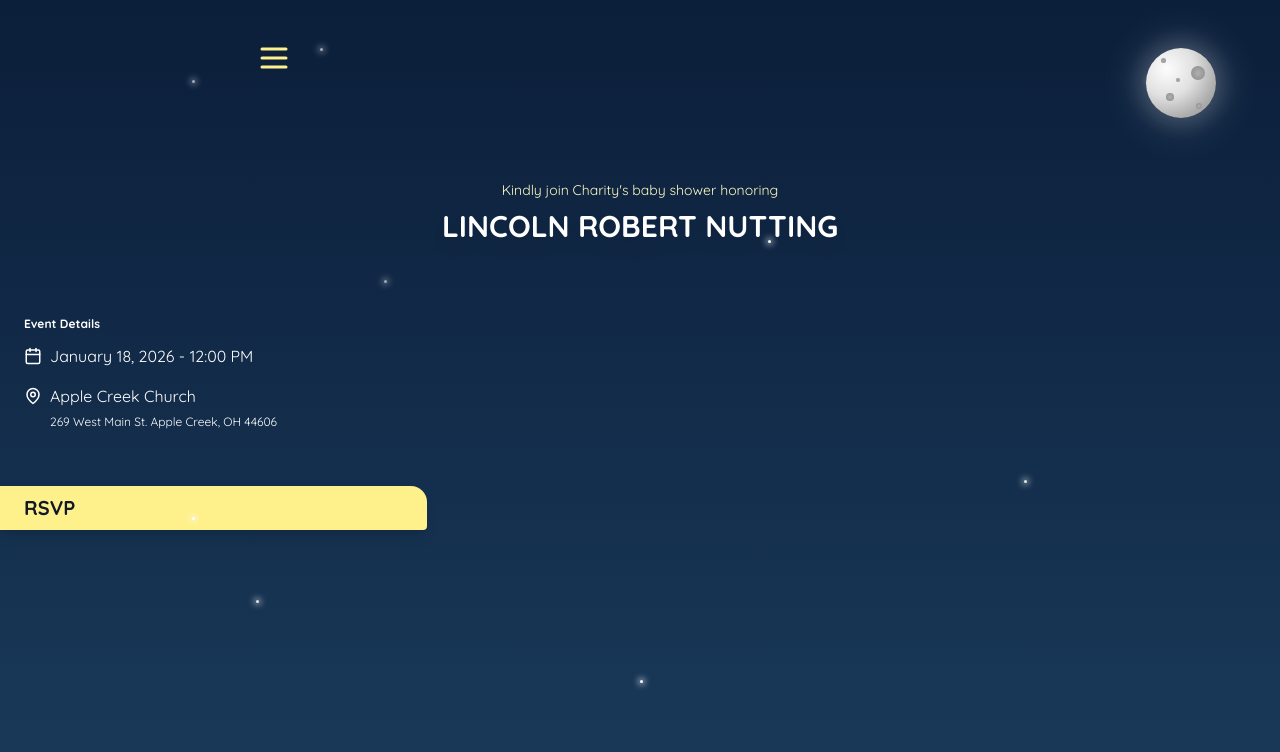
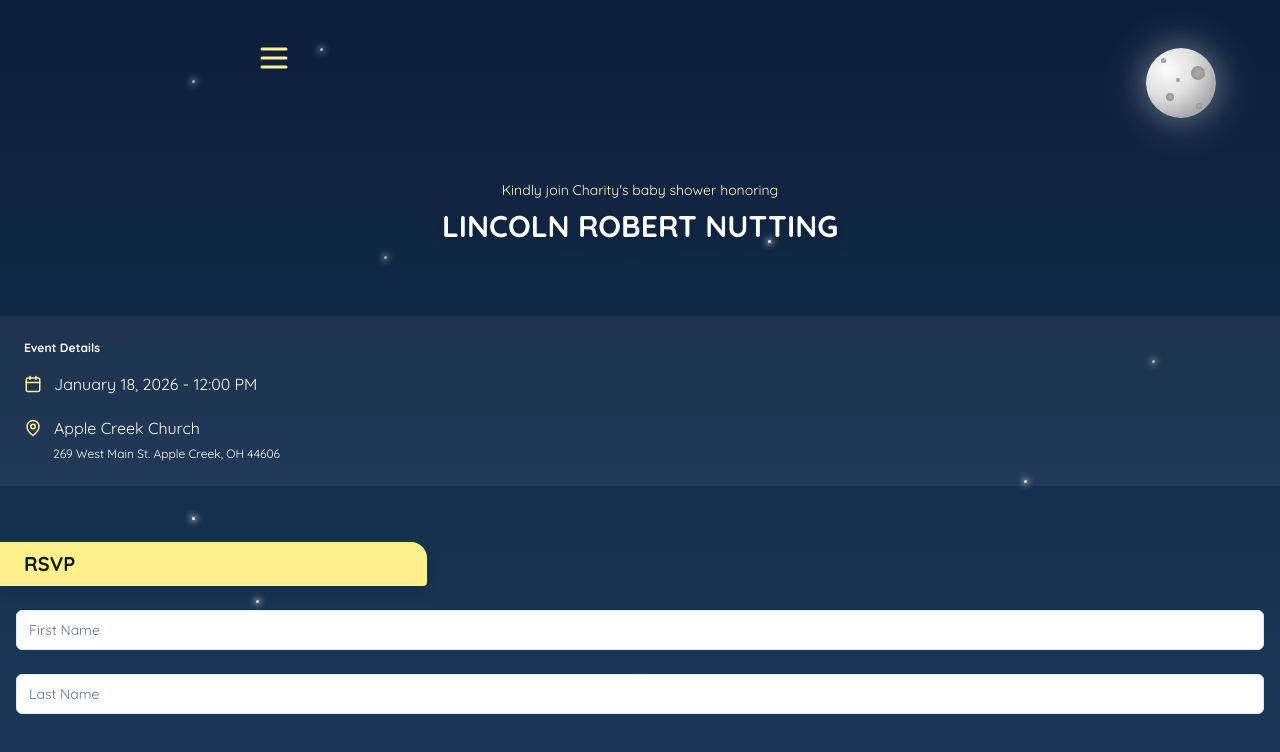
Before and after one commit to JakeNutting/baby-shower, a Next.js app: page / in a window 1280 px wide. Shown: the top 752 px of the page. Built offline with nearby package versions, Linux system fonts and the light colour scheme.

Commit message:
Add padding, example inputs

```diff
--- a/src/app/page.tsx
+++ b/src/app/page.tsx
@@ -1,4 +1,5 @@
 "use client"
+import { Input } from "@/components/ui/input";
 import {
   Sheet,
   SheetContent,
@@ -21,7 +22,7 @@ const quicksand = Quicksand({ subsets: ['latin'], weight: ['400', '700'] });
 export default function Home() {
   return (
     <>
-    <div className={`${quicksand.className} relative min-h-screen h-dvh w-full bg-gradient-to-b from-[#0b1e3a] to-[#1a3a5a] overflow-hidden`}>
+    <div className={`${quicksand.className} relative min-h-screen h-dvh w-full overflow-y-auto bg-gradient-to-b from-[#0b1e3a] to-[#1a3a5a] overflow-hidden`}>
       <div className="px-4 py-10 md:px-64 z-50">
           <MobileNavbar></MobileNavbar>
       </div>
@@ -31,7 +32,8 @@ export default function Home() {
         <div className="star twinkle" style={{ top: "6%", left: "25%", animationDelay: "0s" }} />
         <div className="star twinkle" style={{ top: "10%", right: "10%", animationDelay: "0s" }} />
         <div className="star twinkle" style={{ top: "30%", left: "60%", animationDelay: "1s" }} />
-        <div className="star twinkle" style={{ top: "35%", left: "30%", animationDelay: "2s" }} />
+        <div className="star twinkle" style={{ top: "32%", left: "30%", animationDelay: "2s" }} />
+        <div className="star twinkle" style={{ top: "45%", left: "90%", animationDelay: "2s" }} />
         <div className="star twinkle" style={{ top: "60%", left: "80%", animationDelay: "0.5s" }} />
         <div className="star twinkle" style={{ top: "75%", left: "20%", animationDelay: "1.5s" }} />
         <div className="star twinkle" style={{ top: "85%", left: "50%", animationDelay: "0.8s" }} />
@@ -64,16 +66,32 @@ export default function Home() {
         </h1>
       </div>
 
-      <div className="mt-14 mx-6">
-        <h4 className="text-xs font-semibold text-white mb-3">Event Details</h4>
-        <p className="text-white flex gap-2 items-center"><Calendar size={18}></Calendar>January 18, 2026 - 12:00 PM</p>
-        <p className="text-white flex gap-2 items-center mt-4"><MapPin size={18}></MapPin>Apple Creek Church</p>
-        <p className="text-white flex gap-2 text-xs items-center mt-1.5 ml-[26px]">269 West Main St. Apple Creek, OH 44606</p>
+      <div className="bg-white/5 py-6 mt-14">
+        <div className="mx-6">
+          <h4 className="text-xs font-semibold text-white mb-4">Event Details</h4>
+          <p className="text-white flex gap-3 items-center"><Calendar size={18} color="#fef08a"></Calendar>January 18, 2026 - 12:00 PM</p>
+          <p className="text-white flex gap-3 items-center mt-5"><MapPin size={18} color="#fef08a"></MapPin>Apple Creek Church</p>
+          <p className="text-white flex gap-3 text-xs items-center mt-1.5 ml-[29px]">269 West Main St. Apple Creek, OH 44606</p>
+        </div>
+
       </div>
       <div className="mt-14 w-1/3 rounded-tr-2xl rounded-br-sm bg-yellow-200 p-2 px-6 shadow-lg">
         <h4 className="text-gray-900 text-xl font-semibold">RSVP</h4>
       </div>
 
+      <div className="mt-6 mx-4">
+         <Input type="text" placeholder="First Name" />
+         <div className="mt-6">
+          <Input type="text" placeholder="Last Name" />
+
+         </div>
+
+      </div>
+
+      <div className="p-72">
+        Test
+      </div>
+    </div>
       {/* Custom CSS */}
       <style jsx>{`
         .star {
@@ -191,7 +209,6 @@ export default function Home() {
             left: 50px;
           }
       `}</style>
-    </div>
       {/* <div className="bg-gradient-to-t from-[#faf7f2] via-[#e5e7eb] to-[#cfe4fa] min-h-screen">
         <div className="px-4 py-10 md:px-64">
           <MobileNavbar></MobileNavbar>
```
